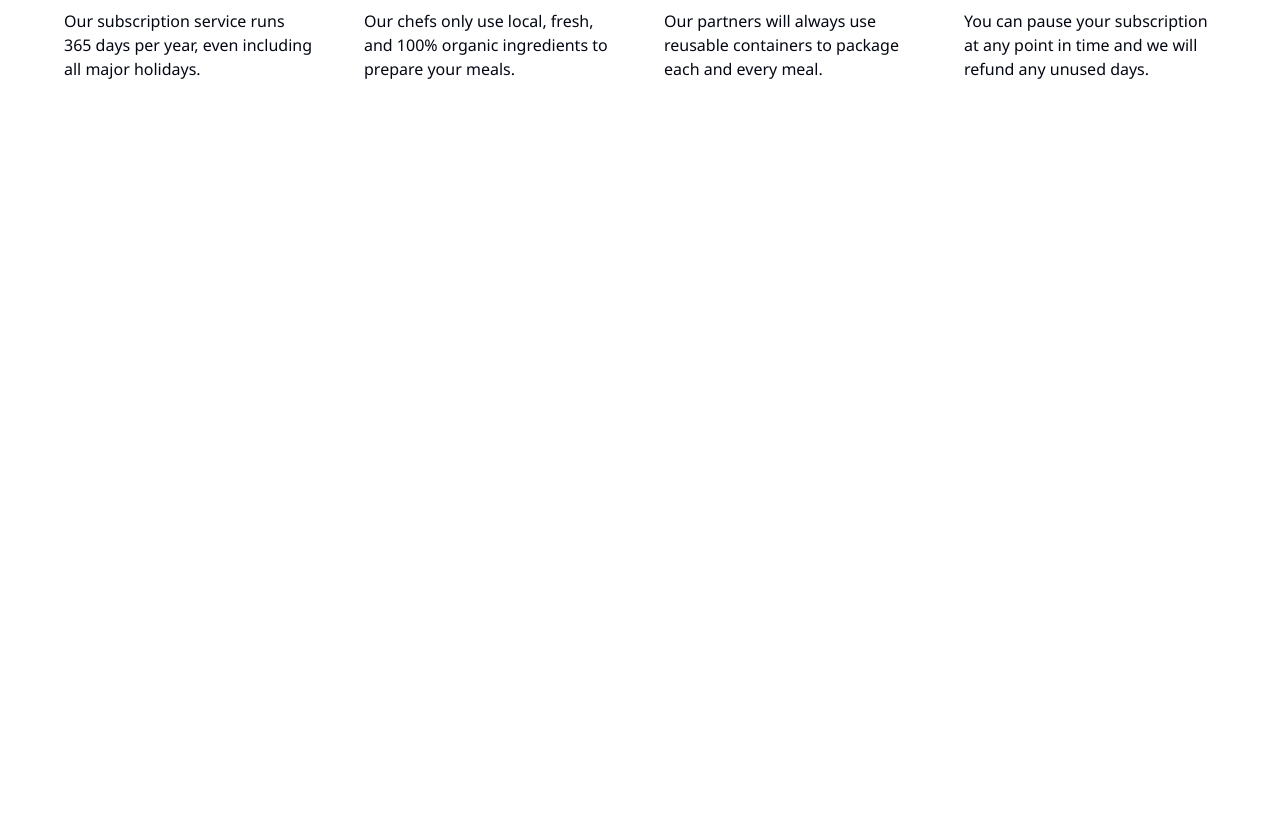
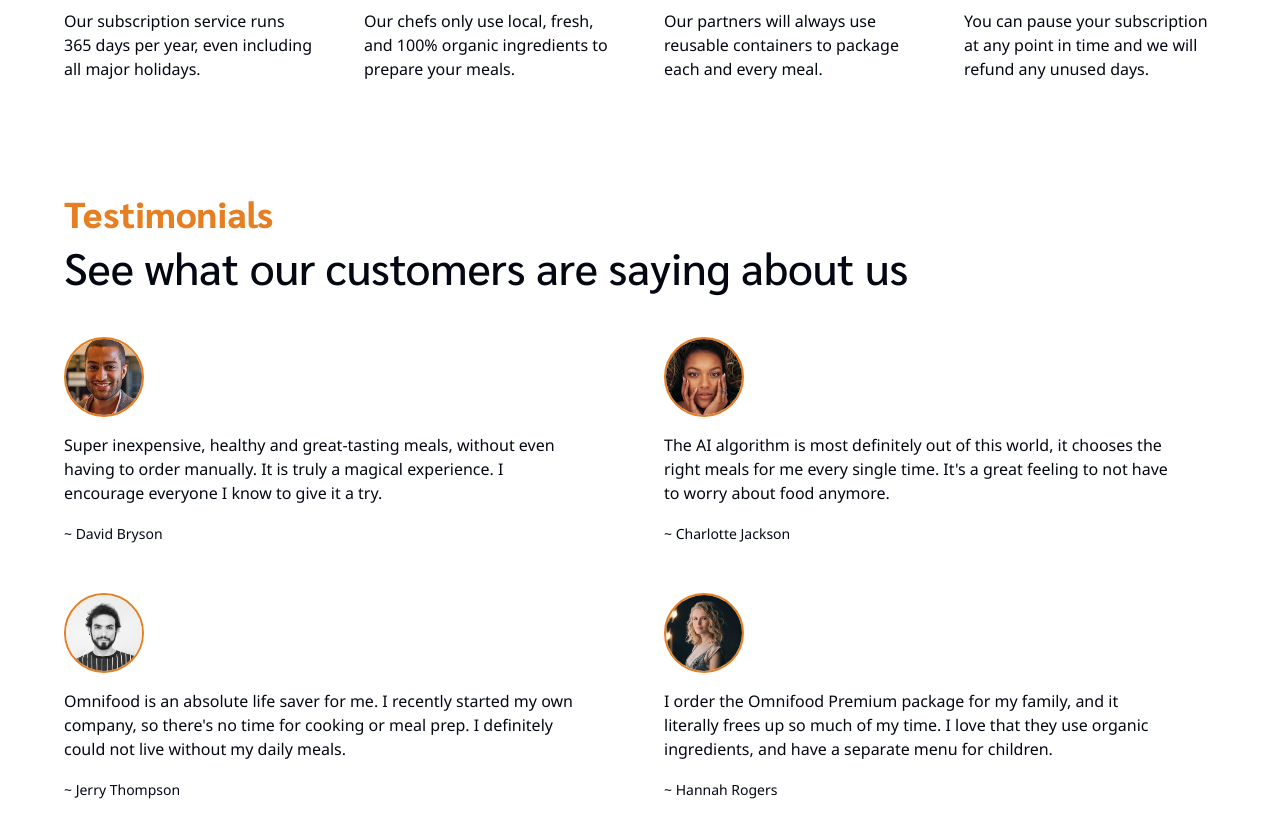
Before and after one commit to twstewart/omnifood, a website built with Vite: page index.html in a window 1280 px wide. Shown: the part 4894-5731 px from the top of the page. Before the commit the page ends 5031 px from the top, so only its background shows below. Built offline with nearby package versions, Linux system fonts and the light colour scheme.

Commit message:
Setup the testimonials section.

```diff
--- a/index.html
+++ b/index.html
@@ -495,6 +495,65 @@
         </div>
       </div>
     </section>
+    <section id="testimonials" class="page-section bg-testimonials">
+      <div class="container">
+        <div
+          class="font-display space-y-1 max-w-md mx-auto mb-6 text-center md:space-y-3 md:text-left md:mx-0 md:max-w-none md:mb-12">
+          <h2 class="font-extrabold text-primary text-2xl capitalize sm:text-3xl lg:text-4xl">Testimonials</h2>
+          <h3 class="font-medium text-3xl sm:text-4xl lg:text-5xl">See what our customers are saying about us</h3>
+        </div>
+        <div class="grid grid-cols-12 gap-y-12 sm:gap-6 md:gap-9 lg:gap-12">
+          <div class="col-span-12 max-w-lg sm:col-span-6">
+            <img
+              src="images/customers/person-7.jpg"
+              alt="David Miller testimonial."
+              title="David Miller testimonial."
+              class="h-20 rounded-full border-2 border-primary" />
+            <blockquote class="my-4">
+              Super inexpensive, healthy and great-tasting meals, without even having to order manually. It is truly a
+              magical experience. I encourage everyone I know to give it a try.
+            </blockquote>
+            <span class="text-sm">~&nbsp;David Bryson</span>
+          </div>
+          <div class="col-span-12 max-w-lg sm:col-span-6">
+            <img
+              src="images/customers/person-8.jpg"
+              alt="Charlotte Jackson testimonial."
+              title="Charlotte Jackson testimonial."
+              class="h-20 rounded-full border-2 border-primary" />
+            <blockquote class="my-4">
+              The AI algorithm is most definitely out of this world, it chooses the right meals for me every single
+              time. It's a great feeling to not have to worry about food anymore.
+            </blockquote>
+            <span class="text-sm">~&nbsp;Charlotte Jackson</span>
+          </div>
+          <div data-aos="fade-right" class="col-span-12 max-w-lg sm:col-span-6">
+            <img
+              src="images/customers/person-9.jpg"
+              alt="Jerry Thompson testimonial."
+              title="Jerry Thompson testimonial."
+              class="h-20 rounded-full border-2 border-primary" />
+            <blockquote class="my-4">
+              Omnifood is an absolute life saver for me. I recently started my own company, so there's no time for
+              cooking or meal prep. I definitely could not live without my daily meals.
+            </blockquote>
+            <span class="text-sm">~&nbsp;Jerry Thompson</span>
+          </div>
+          <div data-aos="fade-left" class="col-span-12 max-w-lg sm:col-span-6">
+            <img
+              src="images/customers/person-10.jpg"
+              alt="Hannah Rogers testimonial."
+              title="Hannah Rogers testimonial."
+              class="h-20 rounded-full border-2 border-primary" />
+            <blockquote class="my-4">
+              I order the Omnifood Premium package for my family, and it literally frees up so much of my time. I love
+              that they use organic ingredients, and have a separate menu for children.
+            </blockquote>
+            <span class="text-sm">~&nbsp;Hannah Rogers</span>
+          </div>
+        </div>
+      </div>
+    </section>
     <script type="module" src="main.js"></script>
     <script type="module" src="https://unpkg.com/ionicons@7.1.0/dist/ionicons/ionicons.esm.js"></script>
   </body>
```
